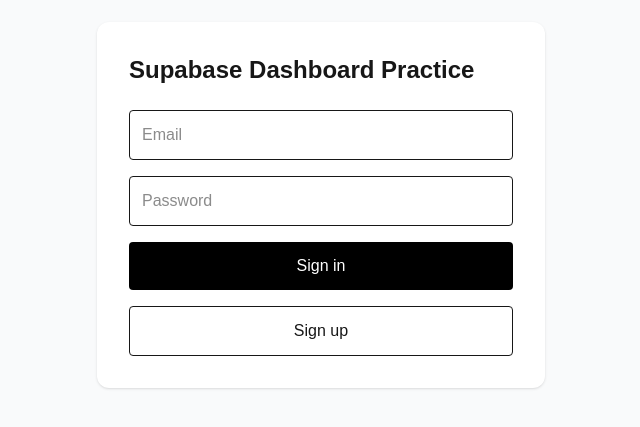
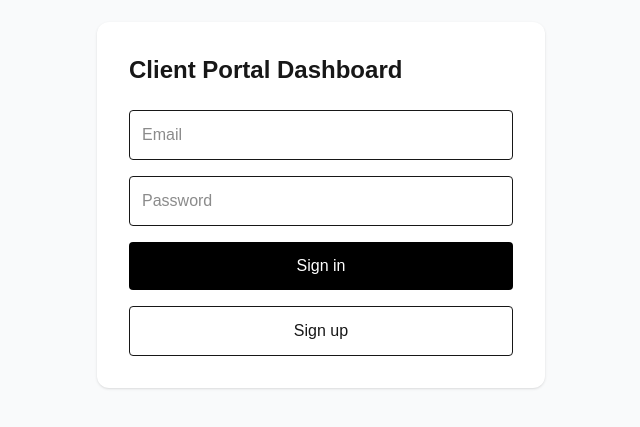
Before and after one commit to bondarenkodenis0907-web/client-portal-dashboard, a Next.js app: page /login in a window 1280 px wide. Shown: the part 195-622 px from the top of the page, without its empty margins (319-959 px from the left). Built offline with nearby package versions, Linux system fonts and the light colour scheme; no server answers.

Commit message:
chore: complete Client Portal Dashboard rebrand

```diff
--- a/package.json
+++ b/package.json
@@ -1,5 +1,5 @@
 {
-  "name": "supabase-dashboard-practice",
+  "name": "client-portal-dashboard",
   "version": "0.1.0",
   "private": true,
   "scripts": {
--- a/src/app/login/page.tsx
+++ b/src/app/login/page.tsx
@@ -54,7 +54,7 @@ export default function LoginPage() {
     <main className="flex min-h-screen items-center justify-center bg-gray-50">
       <div className="w-full max-w-md rounded-xl bg-white p-8 shadow">
         <h1 className="mb-6 text-2xl font-bold">
-          Supabase Dashboard Practice
+          Client Portal Dashboard
         </h1>
 
         <div className="space-y-4">
```
Also changed, not shown: 1 other file (tests, documents, lock files or other folders).
